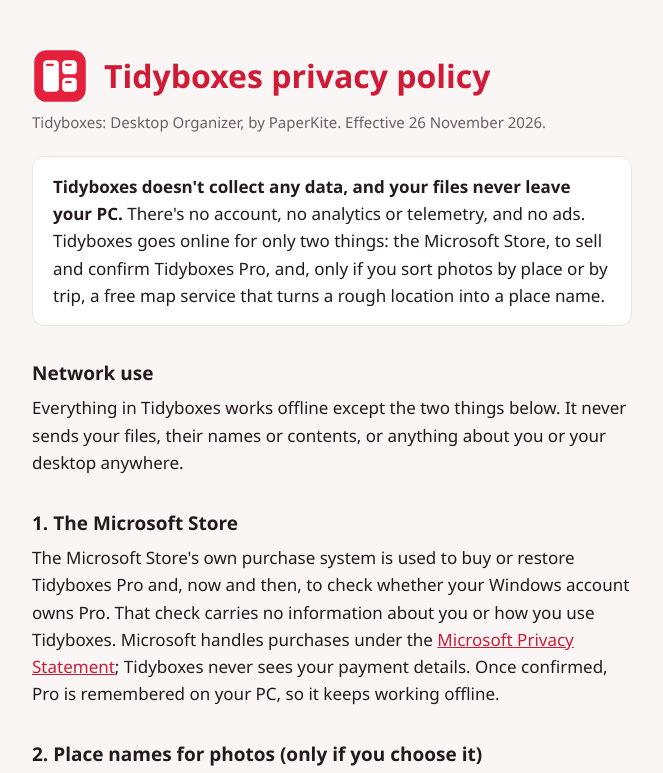
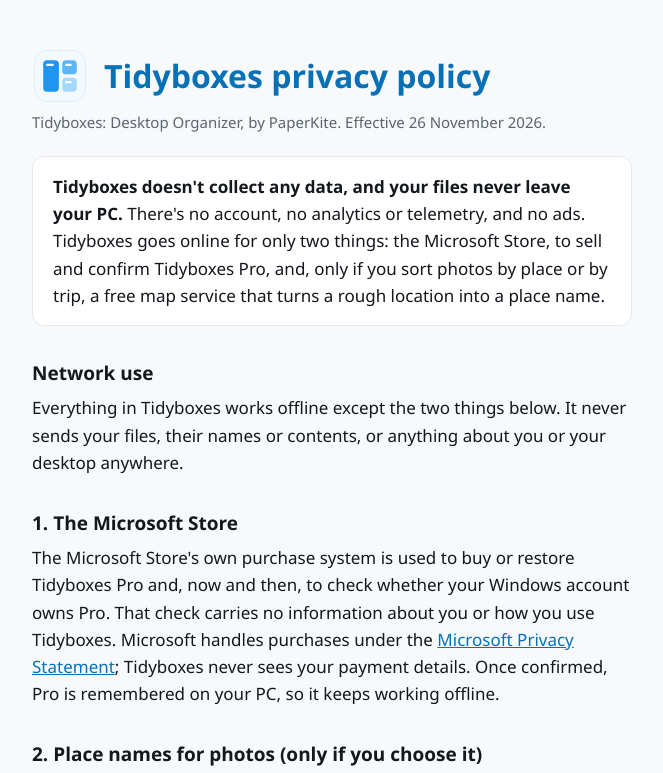
Before and after one commit to itsadithyakv/tidyboxes, a plain HTML site: page privacy/index.html in a window 1280 px wide. Shown: the top 773 px of the page, without its empty margins (308-971 px from the left). Drawn offline with Linux system fonts and the light colour scheme.

Commit message:
Privacy page in the new sky blue
Co-Authored-By: Claude Opus 5.5 <noreply@anthropic.com>

```diff
--- a/privacy/index.html
+++ b/privacy/index.html
@@ -9,8 +9,8 @@
      Published at https://itsadithyakv.github.io/tidyboxes/privacy/ from the public repo github.com/itsadithyakv/tidyboxes (privacy/index.html).
      When you change it, copy it there again and push (see docs\STORE-SETUP.md, "Privacy policy URL"). -->
 <style>
-  :root { --ink:#241a1c; --soft:#6b5f61; --bg:#faf6f6; --brand:#cf1b35; --card:#ffffff; --line:#ebe1e2; }
-  @media (prefers-color-scheme: dark) { :root { --ink:#f5ecec; --soft:#bfaeb0; --bg:#171213; --brand:#ff7c84; --card:#211a1b; --line:#3a2e30; } }
+  :root { --ink:#14171c; --soft:#5b6470; --bg:#f7f9fb; --brand:#0870b5; --card:#ffffff; --line:#e3e8ee; }
+  @media (prefers-color-scheme: dark) { :root { --ink:#ecf1f5; --soft:#a9b4bf; --bg:#121619; --brand:#6fc9ff; --card:#1a2026; --line:#2c353e; } }
   * { box-sizing:border-box; }
   body { margin:0; background:var(--bg); color:var(--ink); font:17px/1.6 "Segoe UI Variable Text","Segoe UI",system-ui,-apple-system,sans-serif; }
   main { max-width:640px; margin:0 auto; padding:48px 20px; }
@@ -31,13 +31,13 @@
 <main>
   <header>
     <svg viewBox="0 0 100 100" aria-hidden="true">
-      <rect x="4" y="4" width="92" height="92" rx="22" fill="#E4203C"/>
-      <rect x="20" y="22" width="28" height="56" rx="7" fill="#fff"/>
-      <rect x="54" y="22" width="26" height="25" rx="7" fill="#fff"/>
-      <rect x="54" y="53" width="26" height="25" rx="7" fill="#fff"/>
-      <rect x="25" y="28" width="14" height="4" rx="2" fill="#E4203C"/>
-      <rect x="59" y="28" width="12" height="4" rx="2" fill="#E4203C"/>
-      <rect x="59" y="59" width="12" height="4" rx="2" fill="#E4203C"/>
+      <rect x="4.5" y="4.5" width="91" height="91" rx="22" fill="#F4F9FE" stroke="#CFE3F5"/>
+      <rect x="20" y="22" width="28" height="56" rx="7" fill="#1E96F0"/>
+      <rect x="54" y="22" width="26" height="25" rx="7" fill="#5CB6F6"/>
+      <rect x="54" y="53" width="26" height="25" rx="7" fill="#A6D8FB"/>
+      <rect x="25" y="28" width="14" height="4" rx="2" fill="#fff"/>
+      <rect x="59" y="28" width="12" height="4" rx="2" fill="#fff"/>
+      <rect x="59" y="59" width="12" height="4" rx="2" fill="#fff"/>
     </svg>
     <h1>Tidyboxes privacy policy</h1>
   </header>
```
